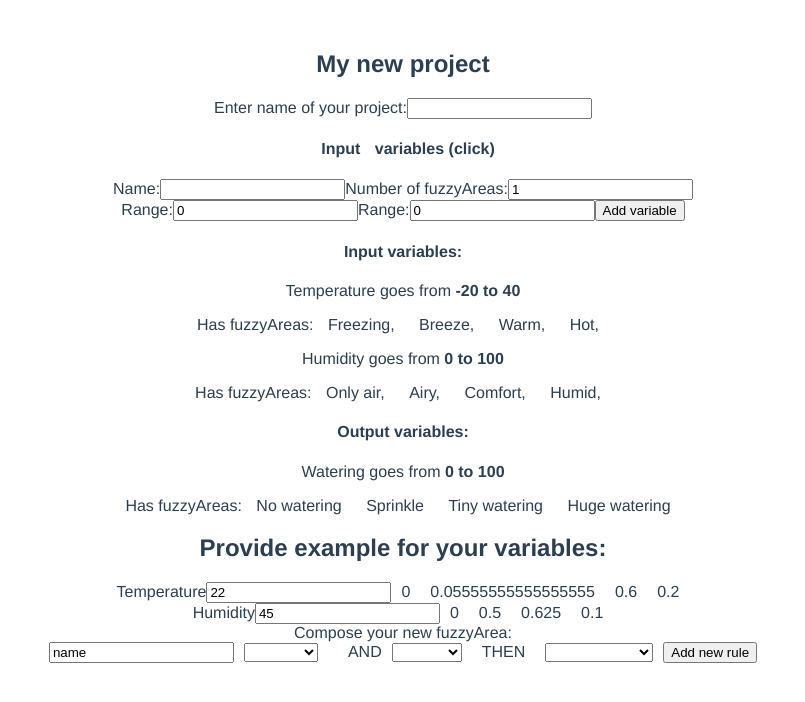
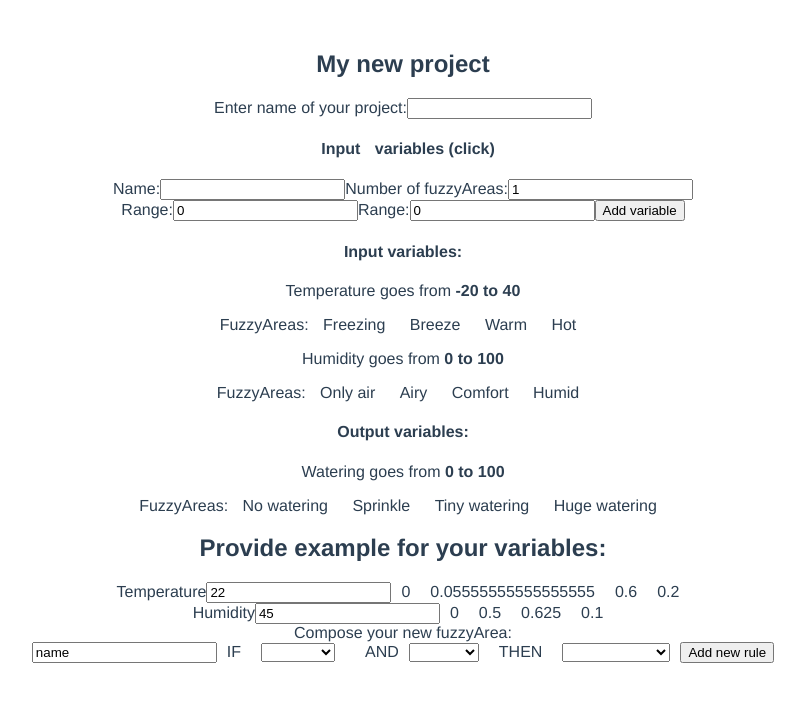
Before and after one commit to marcingol1/fuzzy, a Vue app: page /#/ in a window 1280 px wide. Shown: the top 702 px of the page, without its empty margins (237-1042 px from the left). Built offline with nearby package versions, Linux system fonts and the light colour scheme.

Commit message:
add rules calculations

```diff
--- a/src/components/MainPage.vue
+++ b/src/components/MainPage.vue
@@ -24,7 +24,7 @@
         <h4>Input variables: </h4>
         <li v-for="input in variables.inputs" :key="input.name">
           <p>{{input.name}} goes from <strong>{{input.start}} to {{input.end}}</strong></p>
-          <p>Has fuzzyAreas: <span v-for="fuzzyArea in input.fuzzyAreas" :key="fuzzyArea.name">{{fuzzyArea.name}}, </span></p>
+          <p>FuzzyAreas: <span v-for="fuzzyArea in input.fuzzyAreas" :key="fuzzyArea.name">{{fuzzyArea.name}} </span></p>
           <section class="add-fuzzy-area" v-if="input.fuzzyAreasCount > input.fuzzyAreas.length">
             <h5>Add new input variable fuzzyArea:</h5>
             <form v-on:submit.prevent>
@@ -48,7 +48,7 @@
         <h4>Output variables: </h4>
         <li v-for="output in variables.outputs" :key="output.name">
           <p>{{output.name}} goes from <strong>{{output.start}} to {{output.end}}</strong></p>
-          <p>Has fuzzyAreas: <span v-for="fuzzyArea in output.fuzzyAreas" :key="fuzzyArea.name">{{fuzzyArea.name}} </span></p>
+          <p>FuzzyAreas: <span v-for="fuzzyArea in output.fuzzyAreas" :key="fuzzyArea.name">{{fuzzyArea.name}} </span></p>
           <section class="add-fuzzy-area" v-if="output.fuzzyAreasCount > output.fuzzyAreas.length">
             <h5>Add new output variable fuzzyArea:</h5>
             <form v-on:submit.prevent>
@@ -86,8 +86,9 @@
           <br>
           <label for="rule-name"></label>
           <input type="text" id="rule-name" v-model="rules.newRule.name">
+          <span>IF</span>
           <span v-for="(input, index) in variables.inputs" :key="index">
-            <span v-if="index" id="norm">{{rules.newRule.type}}</span>
+            <span v-if="index" id="norm" @click="toggleNorm">{{rules.newRule.type}}</span>
             <select v-model="rules.newRule.fuzzyAreas.inputs[index]">
               <option v-for="(fuzzyArea, indexFuzzyArea) in input.fuzzyAreas" :key="indexFuzzyArea" v-bind:value="fuzzyArea">
                 {{fuzzyArea.name}}
@@ -107,7 +108,7 @@
 
       <ul class="rules-view">
         <li v-for="(rule, index) in rules.data" v-bind:key="rule + index">
-          {{rule.name}}
+          <span>{{rule.name}} has: {{rule.fuzzyAreas.output.name}} of: {{rule.result}}</span>
         </li>
       </ul>
 
@@ -126,6 +127,26 @@ export default {
     return config;
   },
   methods: {
+    toggleNorm() {
+      let newNorm;
+      if (this.rules.newRule.type === 'AND') newNorm = 'OR';
+      else newNorm = 'AND';
+      this.rules.newRule = {
+        ...this.rules.newRule,
+        type: newNorm,
+      };
+    },
+    checkValue(rule) {
+      const compareFunction = rule.type === 'AND' ? Math.min : Math.max;
+      const inputs = rule.fuzzyAreas.inputs;
+      const data = [];
+      inputs.forEach((element, index) => {
+        const example = this.variables.inputs[index].example;
+        data.push(element.type.value(element.type.ranges, example));
+      });
+      const result = data.reduce((next, prev) => compareFunction(next, prev));
+      return result;
+    },
     createRule() {
       this.rules = {
         ...this.rules,
@@ -134,8 +155,10 @@ export default {
           {
             ...this.rules.newRule,
             fuzzyAreas: {
-              ...this.rules.newRule.fuzzyAreas,
+              inputs: [...this.rules.newRule.fuzzyAreas.inputs],
+              output: { ...this.rules.newRule.fuzzyAreas.output },
             },
+            result: this.checkValue(this.rules.newRule),
           },
         ],
       };
--- a/src/config/MainPageConfig.js
+++ b/src/config/MainPageConfig.js
@@ -76,6 +76,7 @@ const exampleVariables = {
       start: -20,
       end: 40,
       fuzzyAreasCount: 4,
+      example: 22,
       fuzzyAreas: [
         {
           name: 'Freezing',
@@ -110,13 +111,13 @@ const exampleVariables = {
           },
         },
       ],
-      example: 22,
     },
     {
       name: 'Humidity',
       start: 0,
       end: 100,
       fuzzyAreasCount: 4,
+      example: 45,
       fuzzyAreas: [
         {
           name: 'Only air',
@@ -151,7 +152,6 @@ const exampleVariables = {
           },
         },
       ],
-      example: 45,
     },
   ],
   outputs: [
```
